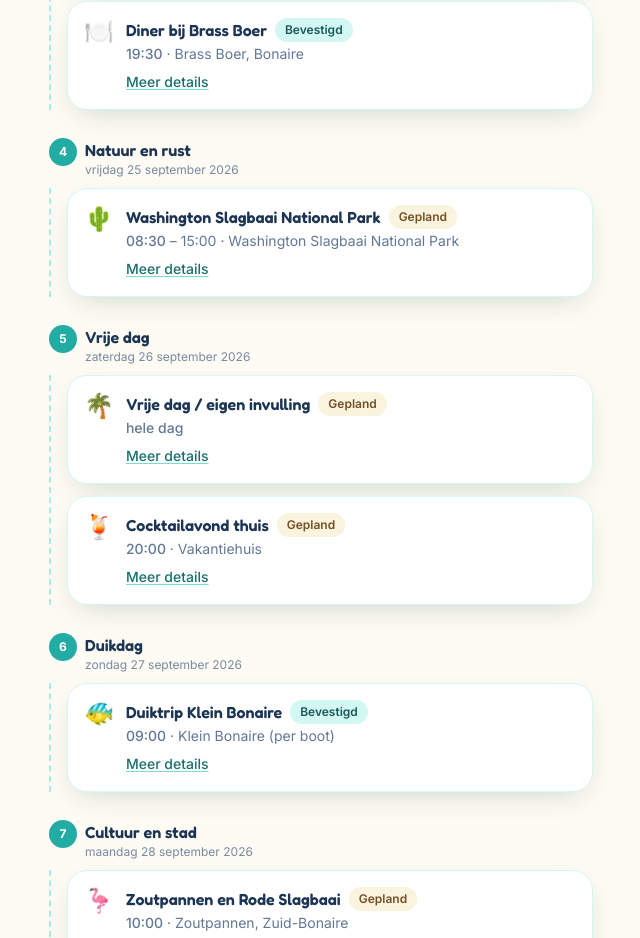
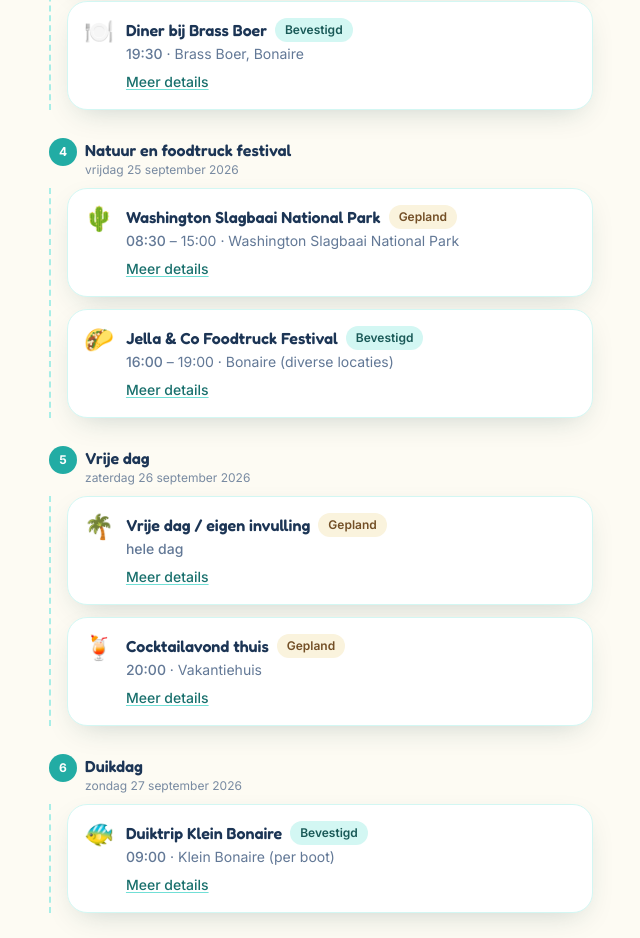
Before and after one commit to hhchardenberg-rgb/bonaire, a Next.js app: page /programma in a window 1280 px wide. Shown: the part 1536-2474 px from the top of the page, without its empty margins (319-959 px from the left). Built offline with nearby package versions, Linux system fonts and the light colour scheme.

Commit message:
Voeg Jella & Co Foodtruck Festival toe op 25 september
16:00-19:00, dress code Naked Chique. Dagtitel aangepast naar
'Natuur en foodtruck festival'.

```diff
--- a/src/data/programma.ts
+++ b/src/data/programma.ts
@@ -149,7 +149,7 @@ export const programma: Dagprogramma[] = [
   },
   {
     dag: "2026-09-25",
-    titel: "Natuur en rust",
+    titel: "Natuur en foodtruck festival",
     activiteiten: [
       {
         id: "washington-slagbaai",
@@ -163,6 +163,19 @@ export const programma: Dagprogramma[] = [
         kaartUrl: mapsUrl("Washington Slagbaai National Park Bonaire"),
         fotoEmoji: "🌵",
         status: "gepland",
+      },
+      {
+        id: "jella-foodtruck-festival",
+        titel: "Jella & Co Foodtruck Festival",
+        datum: "2026-09-25",
+        tijd: "16:00",
+        eindtijd: "19:00",
+        locatie: "Bonaire (diverse locaties)",
+        omschrijving:
+          "Bonaire Culinary Tour 2026 van Duif & Co: een tour langs een selectie karakteristieke foodtrucks op het eiland, met bij elke stop een nieuwe smaakbeleving. Afsluiting met een likeurproeverij.",
+        praktisch: "Dress code: Naked Chique.",
+        fotoEmoji: "🌮",
+        status: "bevestigd",
       },
     ],
   },
```
